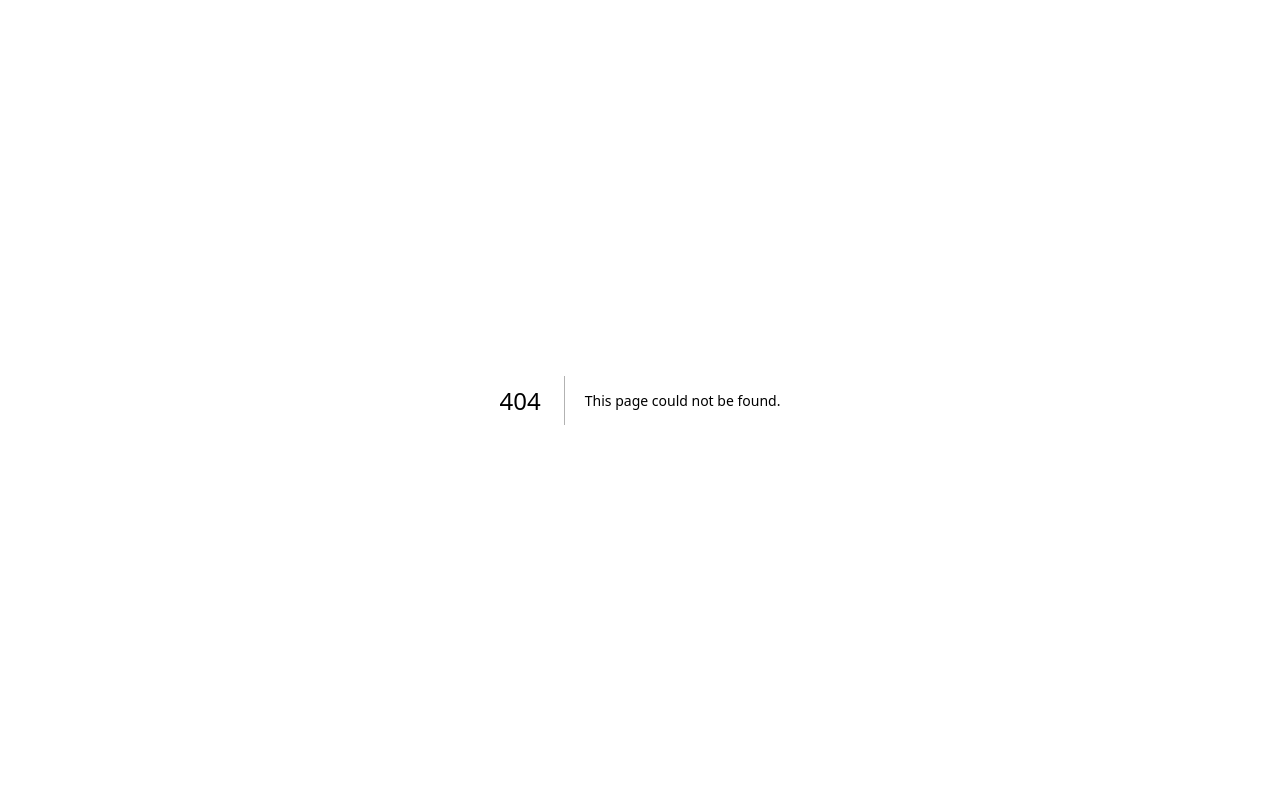
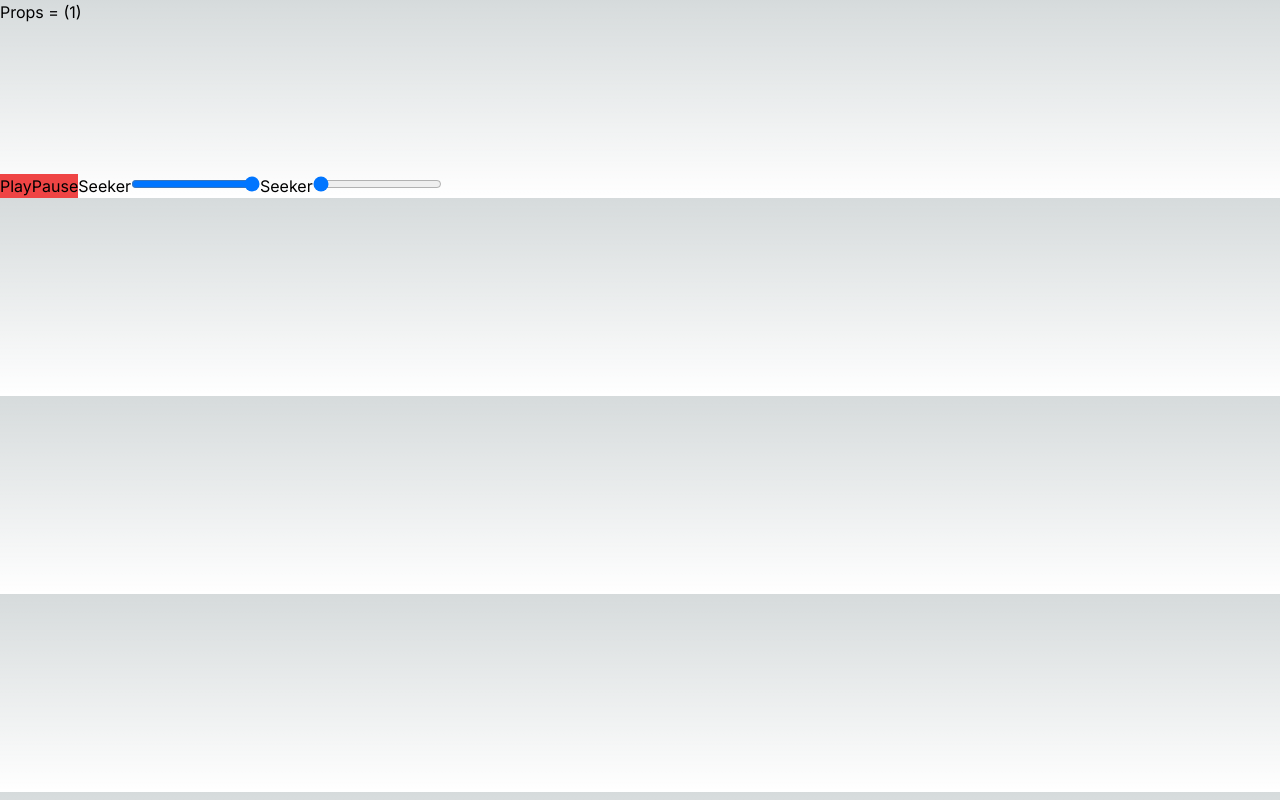
Before and after one commit to djohoe28/covid-player, a Next.js app: page /room/1 in a window 1280 px wide. Before the commit this address had no page. Built offline with nearby package versions, Linux system fonts and the light colour scheme.

Commit message:
Testing JSX

```diff
--- /dev/null
+++ b/src/app/components/UI/Button.jsx
@@ -0,0 +1,3 @@
+export default function Button(props) {
+    return <input type="button" {...props} className={`bg-red-500 ${props.className ? props.className : ""}`} />
+}
--- /dev/null
+++ b/src/app/components/UI/Range.jsx
@@ -0,0 +1,3 @@
+export default function Range(props) {
+    return <input type="range" {...props} className={`${props.className ? props.className : ""}`} />
+}
--- /dev/null
+++ b/src/app/components/player.jsx
@@ -0,0 +1,21 @@
+"use client";
+import { useRef } from "react"
+import Button from "./UI/Button";
+import Range from "./UI/Range";
+
+export default function Player({props}) {
+    const videoRef = useRef(null)
+    return (
+        <div>
+            <video ref={videoRef}></video>
+            <div>
+                <Button name={"play"} defaultValue={"Play"} />
+                <Button name={"pause"} defaultValue={"Pause"} />
+                <label htmlFor={"Volume"}>Seeker</label>
+                <Range name={"volume"} defaultValue={100} min={0} max={100} step={1} />
+                <label htmlFor={"seeker"}>Seeker</label>
+                <Range name={"seeker"} defaultValue={0} min={0} max={1} step={0.1} />
+            </div>
+        </div>
+    )
+}
--- /dev/null
+++ b/src/app/room/[id]/page.jsx
@@ -0,0 +1,9 @@
+import Player from "@/app/components/player"
+export default function Page({params}) {
+    return (
+        <div>
+            <h1>Props = ({params.id})</h1>
+            <Player></Player>
+        </div>
+    )
+}
```
